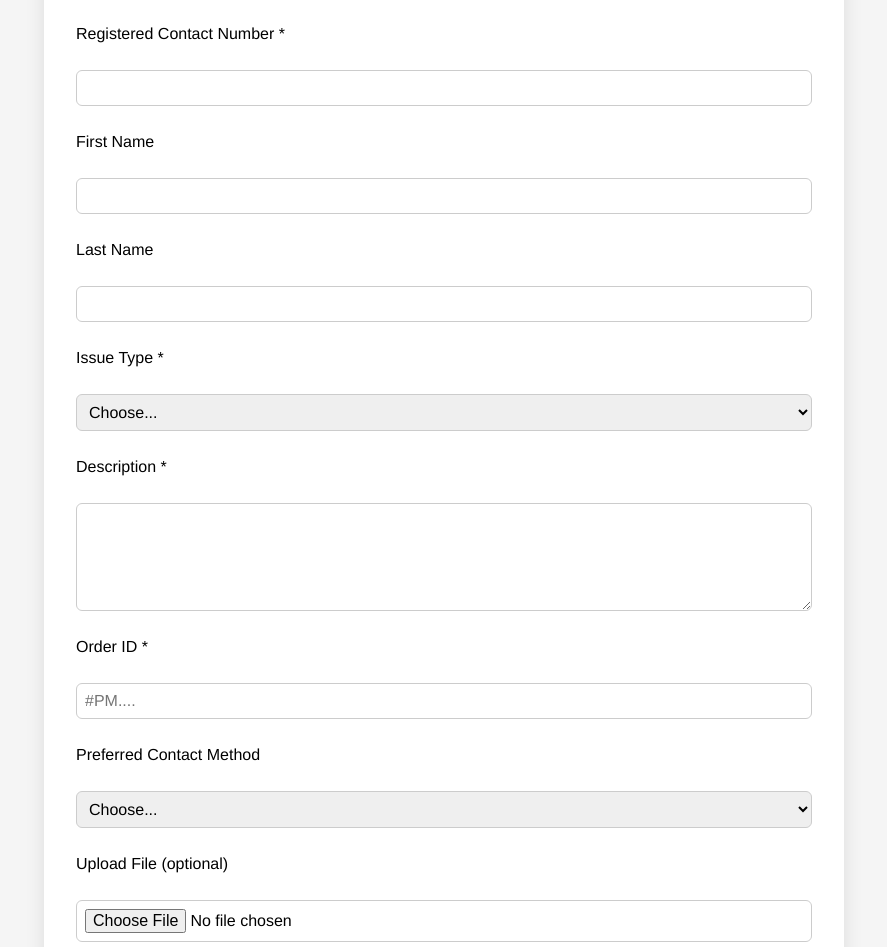
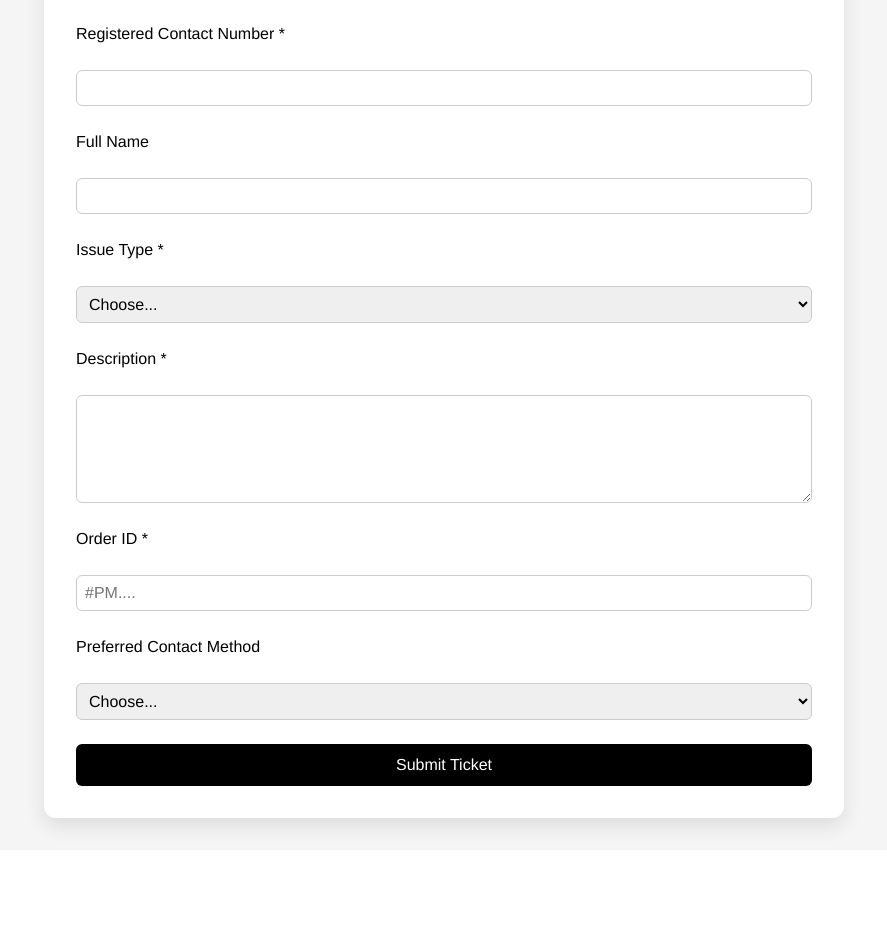
Before and after one commit to Palmonas-Demifi/Support-form, a React (Vite) app: page / in a window 1280 px wide. Shown: the part 345-1292 px from the top of the page, without its empty margins (196-1083 px from the left). After the commit the page ends 1195 px from the top, so only its background shows below. Built offline with nearby package versions, Linux system fonts and the light colour scheme.

Commit message:
Order palceholder

```diff
--- a/src/components/SupportForm.jsx
+++ b/src/components/SupportForm.jsx
@@ -5,13 +5,12 @@ function SupportApp() {
   const [formData, setFormData] = useState({
     orderRef: "",
     firstName: "",
-    lastName: "",
+
     email: "",
     phone: "",
     issueType: "",
     problem: "",
-    contactMethod: "",
-    attachment: null,
+    contactMethod: ""
   });
 const [loading, setLoading] = useState(false);
 
@@ -27,7 +26,7 @@ const [loading, setLoading] = useState(false);
 const handleSubmit = async (e) => {
 
     e.preventDefault();
-     alert("Your form is being submitted. Please don't press the back button.");
+    //  alert("Your form is being submitted. Please don't press the back button.");
     setLoading(true);
 
     try {
@@ -43,6 +42,9 @@ const handleSubmit = async (e) => {
       const response = await fetch(import.meta.env.VITE_GAS_WEB_APP_URL, {
         method: "POST",
         body: payload,
+        headers: {
+          "Accept": "application/json",
+        },
       });
 
       // Handle Apps Script response safely
@@ -59,13 +61,11 @@ const handleSubmit = async (e) => {
         setFormData({
           orderRef: "",
           firstName: "",
-          lastName: "",
           email: "",
           phone: "",
           issueType: "",
           problem: "",
-          contactMethod: "",
-          attachment: null,
+          contactMethod: ""
         });
       } else {
         alert("Something went wrong. Please try again.");
@@ -77,14 +77,6 @@ const handleSubmit = async (e) => {
     }
   };
 
-// Utility: Convert file → base64
-const toBase64 = (file) =>
-  new Promise((resolve, reject) => {
-    const reader = new FileReader();
-    reader.readAsDataURL(file);
-    reader.onload = () => resolve(reader.result);
-    reader.onerror = (err) => reject(err);
-  });
 
 
   return (
@@ -110,11 +102,10 @@ const toBase64 = (file) =>
 
 
 
-          <label>First Name</label>
+          <label>Full Name</label>
           <input type="text" name="firstName" onChange={handleChange} />
 
-          <label>Last Name</label>
-          <input type="text" name="lastName" onChange={handleChange} />
+
 
           <label>Issue Type *</label>
           <select name="issueType" required onChange={handleChange}>
@@ -150,8 +141,6 @@ const toBase64 = (file) =>
             <option>Phone</option>
           </select>
 
-          <label>Upload File (optional)</label>
-          <input type="file" name="attachment" onChange={handleChange} />
 
           <button type="submit" className="submit-btn" disabled={loading}>
   {loading ? "Submitting..." : "Submit Ticket"}
```
Also changed, not shown: 1 other file (tests, documents, lock files or other folders).
